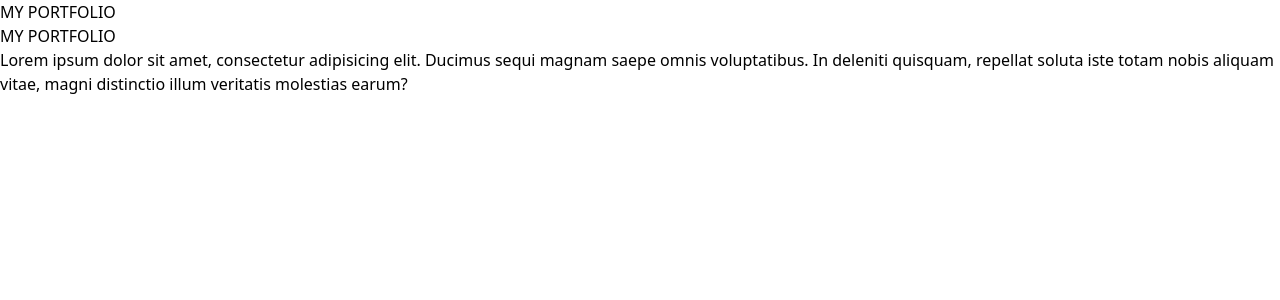
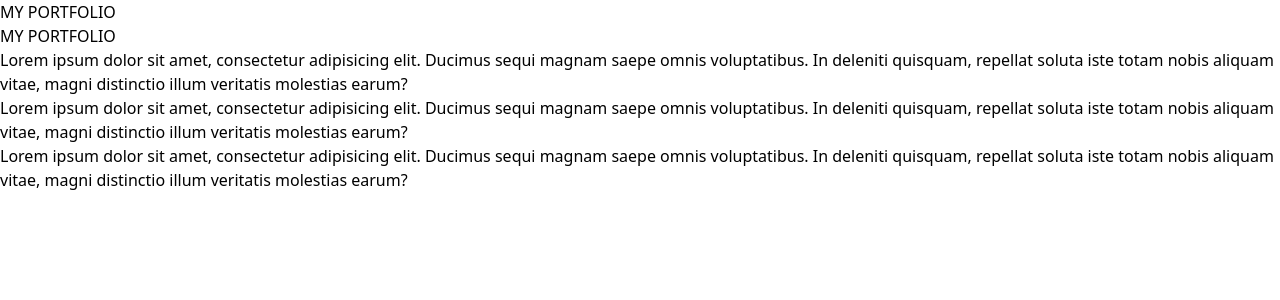
Before and after one commit to HitaBeeDev/portfolio, a React (Vite) app: page / in a window 1280 px wide. Shown: the top 300 px of the page. Built offline with nearby package versions, Linux system fonts and the light colour scheme.

Commit message:
update app

```diff
--- a/src/App.jsx
+++ b/src/App.jsx
@@ -11,6 +11,18 @@
         iste totam nobis aliquam vitae, magni distinctio illum veritatis
         molestias earum?
       </p>
+      <p>
+        Lorem ipsum dolor sit amet, consectetur adipisicing elit. Ducimus sequi
+        magnam saepe omnis voluptatibus. In deleniti quisquam, repellat soluta
+        iste totam nobis aliquam vitae, magni distinctio illum veritatis
+        molestias earum?
+      </p>
+      <p>
+        Lorem ipsum dolor sit amet, consectetur adipisicing elit. Ducimus sequi
+        magnam saepe omnis voluptatibus. In deleniti quisquam, repellat soluta
+        iste totam nobis aliquam vitae, magni distinctio illum veritatis
+        molestias earum?
+      </p>
     </div>
   );
 }
```
